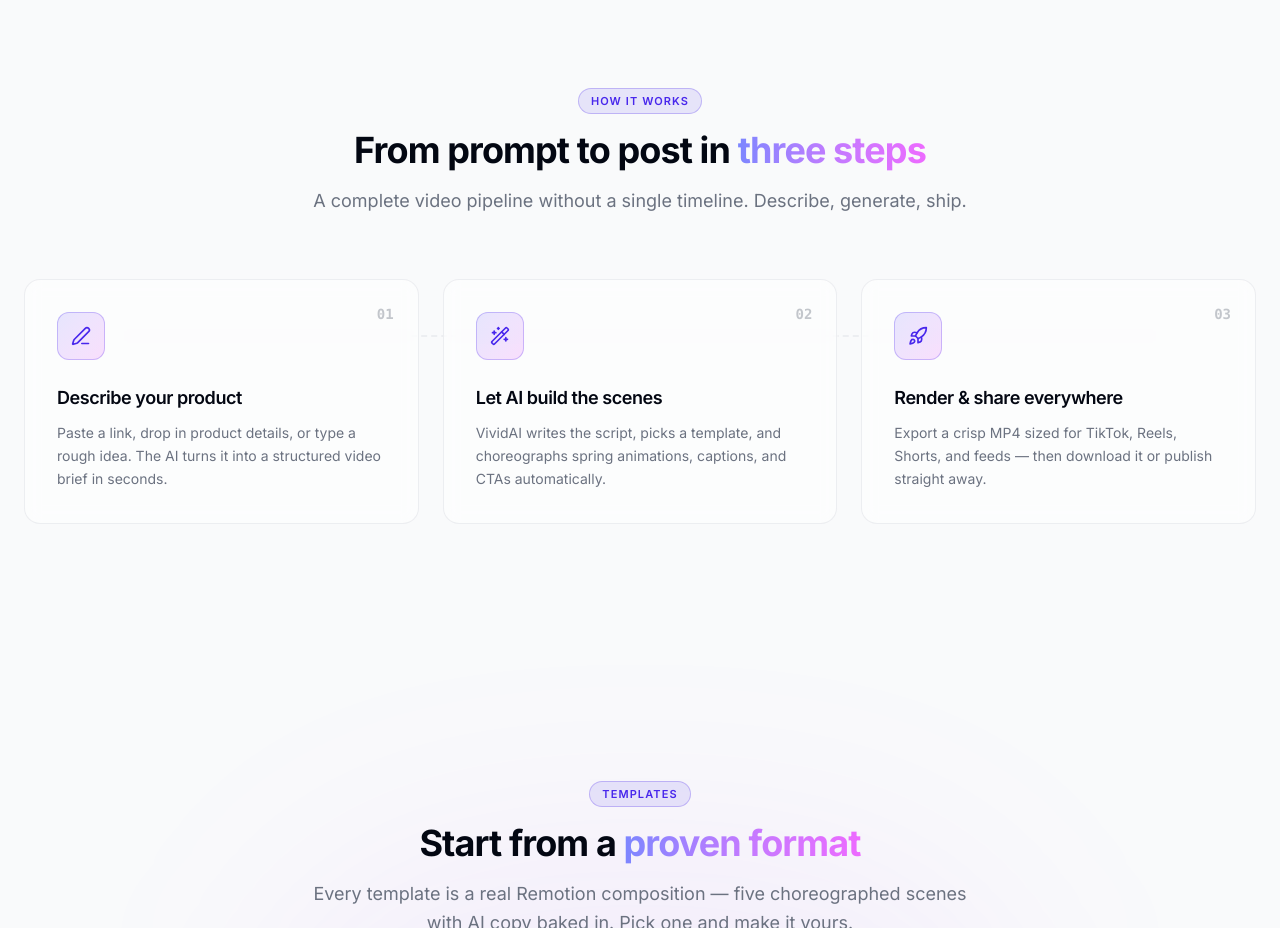
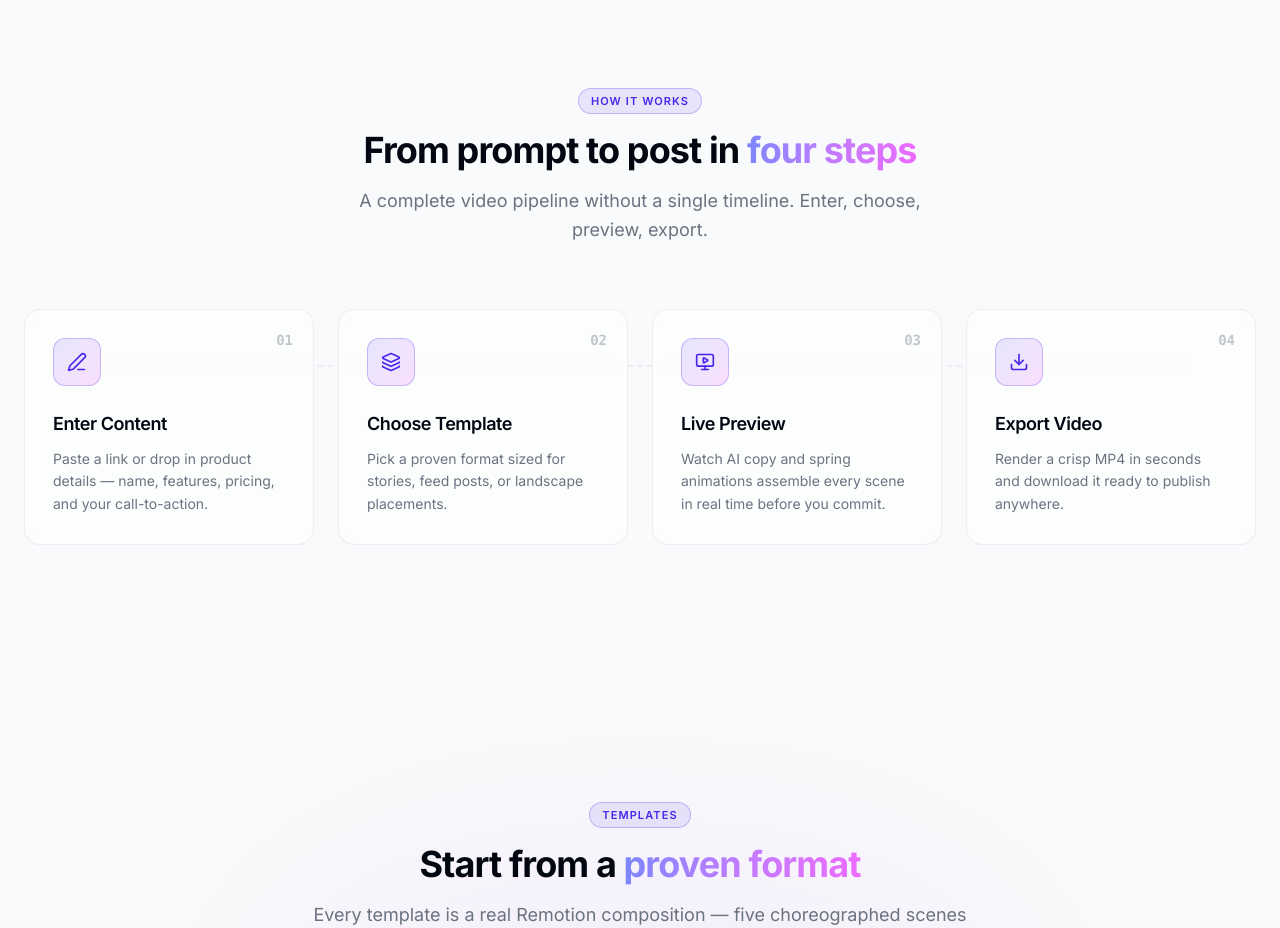
Before and after one commit to mozammal01/AI-Powered-Social-Media-Video-Generator, a Next.js app: page /landing in a window 1280 px wide. Shown: the part 1220-2148 px from the top of the page. Built offline with nearby package versions, Linux system fonts and the light colour scheme.

Commit message:
Refactor code structure for improved readability and maintainability

```diff
--- a/src/components/landing/HowItWorks.tsx
+++ b/src/components/landing/HowItWorks.tsx
@@ -1,5 +1,8 @@
-import { PenLine, Rocket, WandSparkles } from "lucide-react";
+"use client";
+
+import { Download, Layers, MonitorPlay, PenLine } from "lucide-react";
 import type { ComponentType } from "react";
+import { motion, type Variants } from "framer-motion";
 import { GradientText, SectionHeading } from "./SectionHeading";
 
 interface Step {
@@ -13,25 +16,50 @@ const steps: Step[] = [
   {
     number: "01",
     icon: PenLine,
-    title: "Describe your product",
+    title: "Enter Content",
     description:
-      "Paste a link, drop in product details, or type a rough idea. The AI turns it into a structured video brief in seconds.",
+      "Paste a link or drop in product details — name, features, pricing, and your call-to-action.",
   },
   {
     number: "02",
-    icon: WandSparkles,
-    title: "Let AI build the scenes",
+    icon: Layers,
+    title: "Choose Template",
     description:
-      "VividAI writes the script, picks a template, and choreographs spring animations, captions, and CTAs automatically.",
+      "Pick a proven format sized for stories, feed posts, or landscape placements.",
   },
   {
     number: "03",
-    icon: Rocket,
-    title: "Render & share everywhere",
+    icon: MonitorPlay,
+    title: "Live Preview",
     description:
-      "Export a crisp MP4 sized for TikTok, Reels, Shorts, and feeds — then download it or publish straight away.",
+      "Watch AI copy and spring animations assemble every scene in real time before you commit.",
+  },
+  {
+    number: "04",
+    icon: Download,
+    title: "Export Video",
+    description:
+      "Render a crisp MP4 in seconds and download it ready to publish anywhere.",
   },
 ];
+
+/* ─── Scroll-reveal choreography ────────────────────────────────────────── */
+
+const EASE_OUT: [number, number, number, number] = [0.21, 0.47, 0.32, 0.98];
+
+const container: Variants = {
+  hidden: {},
+  show: { transition: { staggerChildren: 0.14 } },
+};
+
+const cardReveal: Variants = {
+  hidden: { opacity: 0, y: 32 },
+  show: {
+    opacity: 1,
+    y: 0,
+    transition: { duration: 0.6, ease: EASE_OUT },
+  },
+};
 
 export function HowItWorks() {
   return (
@@ -41,28 +69,36 @@ export function HowItWorks() {
           eyebrow="How It Works"
           title={
             <>
-              From prompt to post in <GradientText>three steps</GradientText>
+              From prompt to post in{" "}
+              <GradientText>four steps</GradientText>
             </>
           }
-          description="A complete video pipeline without a single timeline. Describe, generate, ship."
+          description="A complete video pipeline without a single timeline. Enter, choose, preview, export."
         />
 
-        <div className="relative mt-16">
+        <motion.div
+          variants={container}
+          initial="hidden"
+          whileInView="show"
+          viewport={{ once: true, margin: "-80px" }}
+          className="relative mt-16"
+        >
           {/* Connector line (desktop only) */}
           <div
             aria-hidden
-            className="absolute inset-x-24 top-14 hidden border-t-2 border-dashed border-border/60 lg:block"
+            className="absolute inset-x-16 top-14 hidden border-t-2 border-dashed border-border/60 lg:block"
           />
 
-          <div className="grid gap-6 md:grid-cols-3">
+          <div className="grid gap-6 sm:grid-cols-2 lg:grid-cols-4">
             {steps.map((step) => {
               const Icon = step.icon;
               return (
-                <div
+                <motion.div
                   key={step.number}
-                  className="group relative rounded-2xl border border-border/70 bg-card/50 p-8 backdrop-blur transition-all duration-300 hover:-translate-y-1 hover:border-primary/40 hover:shadow-xl hover:shadow-black/20"
+                  variants={cardReveal}
+                  className="group relative rounded-2xl border border-border/70 bg-card/50 p-7 backdrop-blur transition-all duration-300 hover:-translate-y-1 hover:border-primary/40 hover:shadow-xl hover:shadow-black/20"
                 >
-                  <span className="absolute right-6 top-6 font-mono text-sm font-semibold text-muted-foreground/40 transition-colors group-hover:text-primary/50">
+                  <span className="absolute right-5 top-5 font-mono text-sm font-semibold text-muted-foreground/40 transition-colors group-hover:text-primary/50">
                     {step.number}
                   </span>
 
@@ -76,11 +112,11 @@ export function HowItWorks() {
                   <p className="mt-2.5 text-sm leading-relaxed text-muted-foreground">
                     {step.description}
                   </p>
-                </div>
+                </motion.div>
               );
             })}
           </div>
-        </div>
+        </motion.div>
       </div>
     </section>
   );
```
Also changed, not shown: 1 other file (tests, documents, lock files or other folders).
